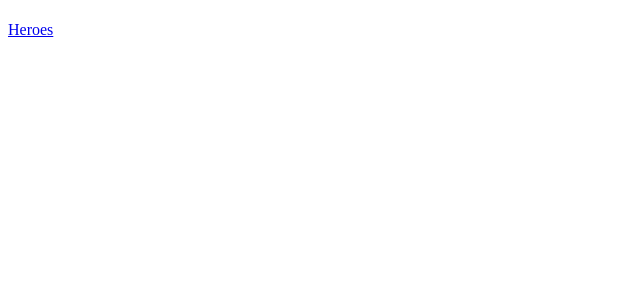
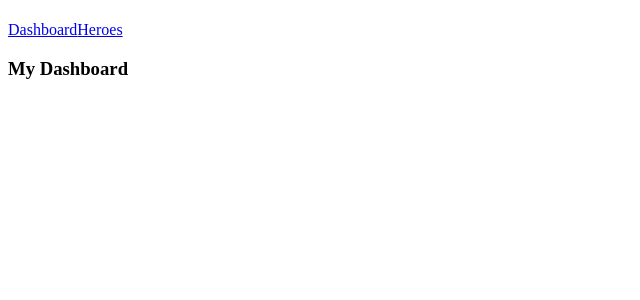
Before and after one commit to brikibsw/angular2-prezentacija, an Angular app: page /dashboard in a window 1280 px wide. Before the commit this address led to /. Shown: the top 300 px of the page, without its empty margins (0-640 px from the left). Built offline with nearby package versions, Linux system fonts and the light colour scheme.

Commit message:
Basic navigation

```diff
--- a/src/app/app.component.ts
+++ b/src/app/app.component.ts
@@ -4,7 +4,10 @@
     selector: "my-app",
     template: `
         <h1>{{ title }}</h1>
-        <a routerLink="/heroes">Heroes</a>
+        <nav>
+            <a routerLink="/dashboard">Dashboard</a>
+            <a routerLink="/heroes">Heroes</a>
+        </nav>
         <router-outlet></router-outlet>
     `
 })
--- /dev/null
+++ b/src/app/dashboard.component.ts
@@ -0,0 +1,7 @@
+import { Component } from "@angular/core";
+
+@Component({
+    selector: "my-dashboard",
+    template: `<h3>My Dashboard</h3>`
+})
+export class DashboardComponent {}
```
Also changed, not shown: src/app/app.module.ts (+13 -1 lines).
